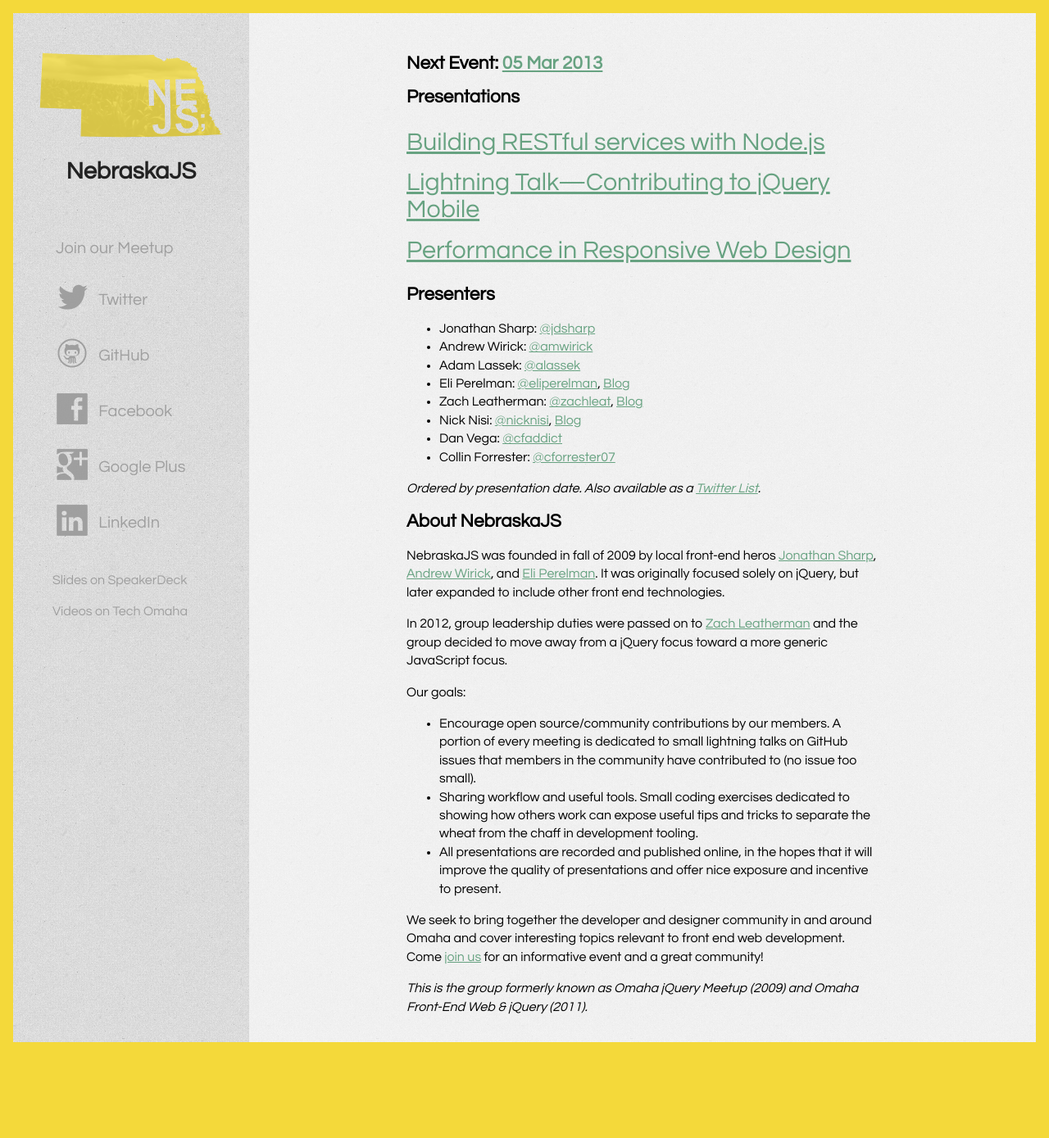
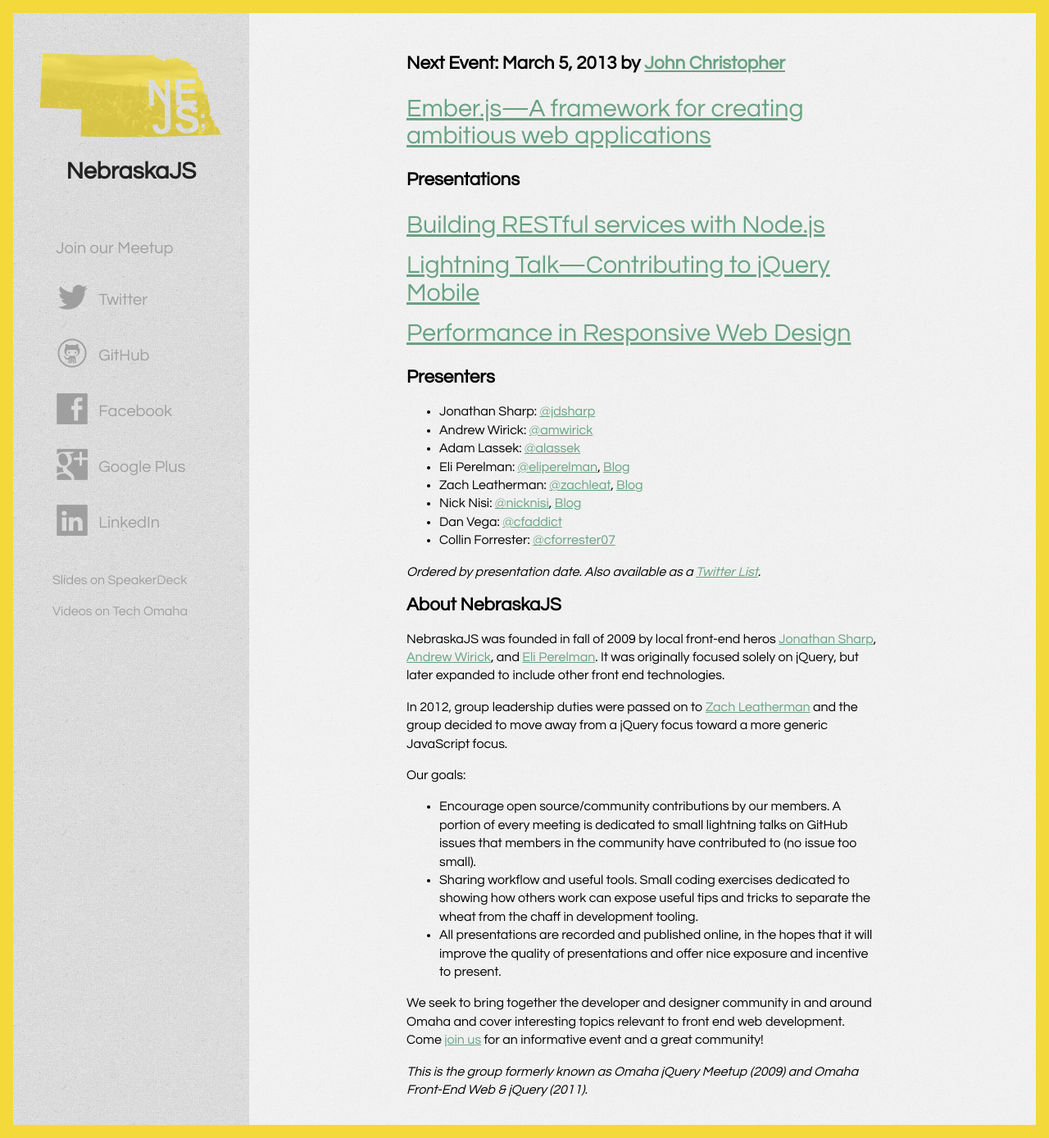
Before and after one commit to NebraskaJS/nebraskajs.com, a Jekyll site: the page built from index.html, in a window 1280 px wide. Shown: the whole page at 82% size. Built offline with Jekyll 4.4.1, drawn with Linux system fonts in a browser that asks for light colours; Markdown is read by kramdown in place of the engine named in the settings; before the commit the page ends 1288 px from its top, so only the background shows below that.

Commit message:
Adding March 2013 event.

```diff
--- a/index.html
+++ b/index.html
@@ -3,7 +3,10 @@ layout: default
 ---
 
 <article>
-	<h2>Next Event: <a href="http://www.meetup.com/nebraskajs/events/97861512/">05 Mar 2013</a></h2>
+	<h2>Next Event: March 5, 2013 by <a href="https://twitter.com/jgchristopher">John Christopher</a></h2>
+	<ol class="posts">
+		<li><a href="http://www.meetup.com/nebraskajs/events/97861512/">Ember.js—A framework for creating ambitious web applications</a></li>
+	</ol>
 </article>
 
 <article>
```
